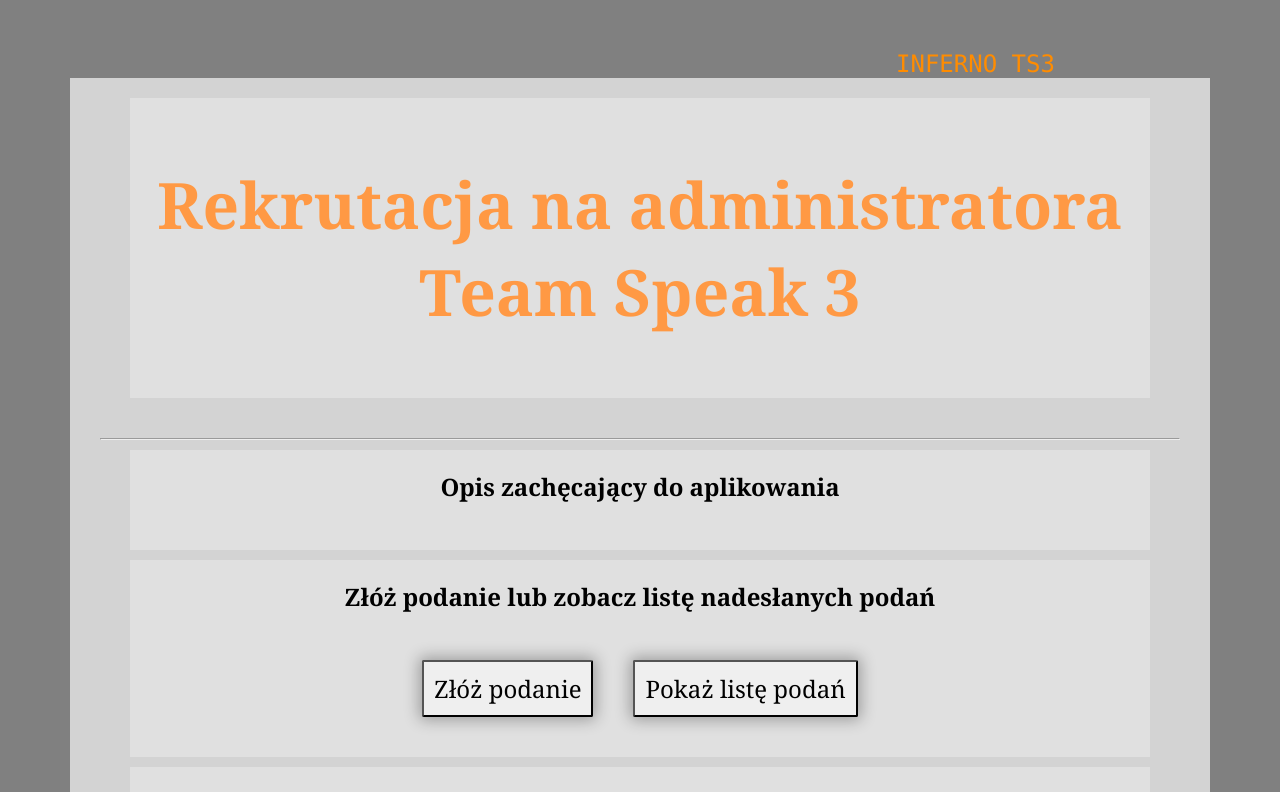
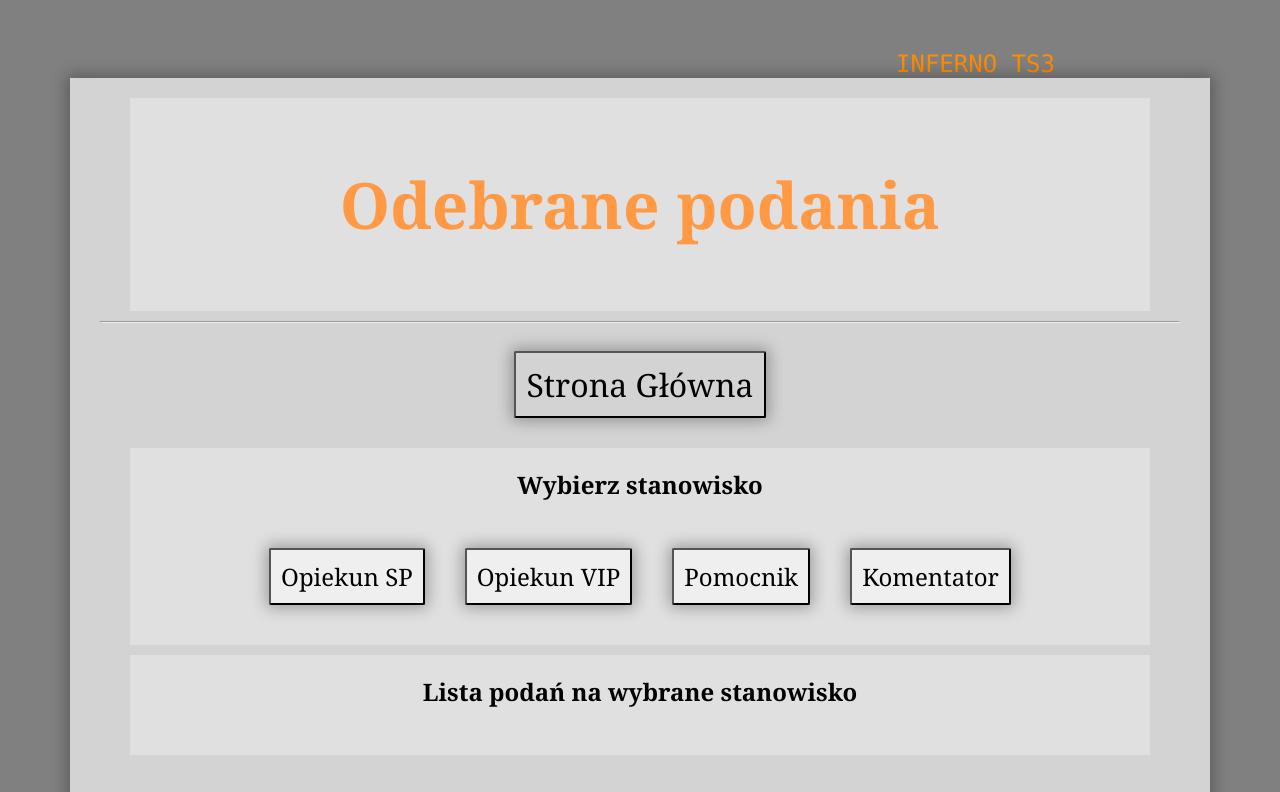
Before and after one commit to magdalena996/Project-frontend, an Angular app: page /recruit in a window 1280 px wide. Before the commit this address led to /home. Shown: the top 792 px of the page. Built offline with nearby package versions, Linux system fonts and the light colour scheme.

Commit message:
Create recruiter-page component. Add to Routes. Update recruiter-page html and css files. Add to recruiter-page needed fields and methods.

```diff
--- a/src/app/app-routing.module.ts
+++ b/src/app/app-routing.module.ts
@@ -2,9 +2,11 @@
 import { Routes, RouterModule } from '@angular/router';
 import { HomePageComponent } from './home-page/home-page.component';
 import { ApplicantFormComponent } from './applicant-form/applicant-form.component';
+import { RecruiterPageComponent } from './recruiter-page/recruiter-page.component';
 
 const routes: Routes = [
   { path: 'apply', component: ApplicantFormComponent },
+  { path: 'recruit', component: RecruiterPageComponent },
   { path: 'home', component: HomePageComponent },
   { path: '**', redirectTo: 'home' }
 
--- a/src/app/app.module.ts
+++ b/src/app/app.module.ts
@@ -6,13 +6,15 @@
 import { AppComponent } from './app.component';
 import { HomePageComponent } from './home-page/home-page.component';
 import { ApplicantFormComponent } from './applicant-form/applicant-form.component';
+import { RecruiterPageComponent } from './recruiter-page/recruiter-page.component';
 
 
 @NgModule({
   declarations: [
     AppComponent,
     HomePageComponent,
-    ApplicantFormComponent
+    ApplicantFormComponent,
+    RecruiterPageComponent
   ],
   imports: [
     BrowserModule,
--- a/src/app/home-page/home-page.component.ts
+++ b/src/app/home-page/home-page.component.ts
@@ -26,7 +26,7 @@
 
   showRecruitPage()
   {
-
+    this.router.navigateByUrl('recruit');
   }
 
   showDescription()
--- /dev/null
+++ b/src/app/recruiter-page/recruiter-page.component.css
@@ -0,0 +1,72 @@
+#container {
+  position: relative;
+  top: 50px;
+  width: 1080px;
+  min-height: 900px;
+  max-height: 100%;
+  margin: auto;
+  background-color: lightgrey;
+  padding: 10px 30px;
+  text-align: center;
+  -webkit-box-shadow: 0px 0px 15px 3px rgba(0, 0, 0, 0.3);
+  -moz-box-shadow: 0px 0px 15px 3px rgba(0, 0, 0, 0.3);
+  box-shadow: 0px 0px 15px 3px rgba(0, 0, 0, 0.3);
+}
+
+#companyName {
+  color: darkorange;
+  font-size: 24px;
+  font-family: Consolas, sans-serif;
+  position: relative;
+  left: 70%;
+  top: 50px;
+}
+
+#title {
+  background-color: #e0e0e0;
+  color: #FF9944;
+  text-align: center;
+  font-size: 32px;
+}
+
+#home
+{
+  padding: 10px;
+  outline-color: #FF9944;
+  background-color: lightgrey;
+  font-family: Cambria, sans-serif;
+  font-size: 32px;
+  cursor: pointer;
+}
+
+.headers {
+  font-size: 24px;
+  font-weight: bold;
+  display: block;
+}
+
+.divs {
+  font-size: 20px;
+  text-align: center;
+  padding: 20px;
+  background-color: #e0e0e0;
+  margin: 10px 30px;
+}
+
+button
+{
+  -webkit-box-shadow: 0px 0px 15px 3px rgba(0, 0, 0, 0.3);
+  -moz-box-shadow: 0px 0px 15px 3px rgba(0, 0, 0, 0.3);
+  box-shadow: 0px 0px 15px 3px rgba(0, 0, 0, 0.3);
+  padding: 10px;
+  font-size: 24px;
+  border-radius: 2px;
+  outline-color: #FF9944;
+  font-family: Cambria, sans-serif;
+  margin: 20px;
+}
+
+button:hover {
+  background-color: lightgrey;
+  cursor: pointer;
+}
--- /dev/null
+++ b/src/app/recruiter-page/recruiter-page.component.html
@@ -0,0 +1,24 @@
+<div>
+  <div id="companyName">{{companyName}}</div>
+  <div id="container">
+    <div class="divs" id="title"><h1>{{title}}</h1></div>
+    <hr>
+    <button id="home" (click)="showHomePage()">Strona Główna</button>
+    <div class="divs">
+      <span class="headers">Wybierz stanowisko</span> <br/>
+      <div class="flex">
+        <button (click)="showApplications()">Opiekun SP</button>
+        <button (click)="showApplications()">Opiekun VIP</button>
+        <button (click)="showApplications()">Pomocnik</button>
+        <button (click)="showApplications()">Komentator</button>
+      </div>
+
+    </div>
+
+    <div class="divs">
+      <span class="headers">Lista podań na wybrane stanowisko</span> <br/>
+
+    </div>
+
+  </div>
+</div>
--- /dev/null
+++ b/src/app/recruiter-page/recruiter-page.component.ts
@@ -0,0 +1,31 @@
+import { Component, OnInit } from '@angular/core';
+import { Router } from '@angular/router';
+
+@Component({
+  selector: 'app-recruiter-page',
+  templateUrl: './recruiter-page.component.html',
+  styleUrls: [ './recruiter-page.component.css' ]
+})
+export class RecruiterPageComponent implements OnInit
+{
+  companyName = 'INFERNO TS3';
+  title = 'Odebrane podania';
+
+  constructor(private router: Router)
+  {
+  }
+
+  ngOnInit()
+  {
+  }
+
+  showApplications()
+  {
+
+  }
+
+  showHomePage()
+  {
+    this.router.navigateByUrl('home');
+  }
+}
```
Also changed, not shown: 1 other file (tests, documents, lock files or other folders).
